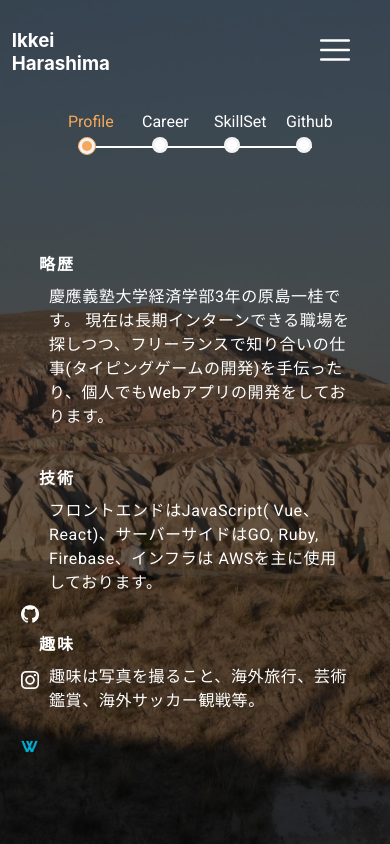
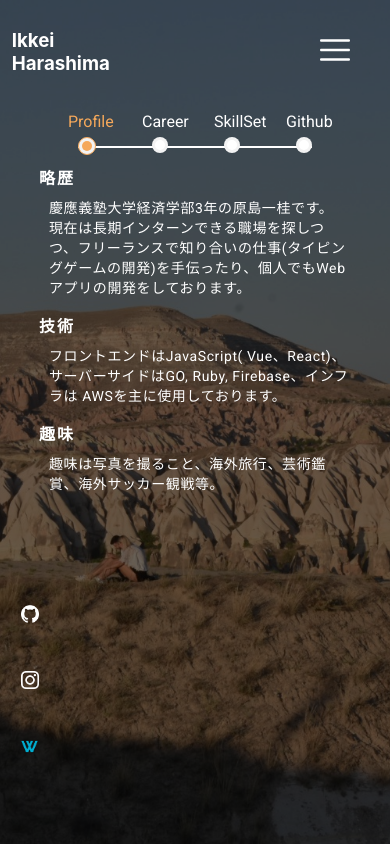
Before and after one commit to 1keiuu/portfolio20, a React (Create React App) app in the folder front/app/: page /profile in a window 390 px wide. Built offline with nearby package versions, Linux system fonts and the light colour scheme; no server answers.

Commit message:
fix profile media query

```diff
--- a/front/app/src/styles/ProductsIndex.css
+++ b/front/app/src/styles/ProductsIndex.css
@@ -32,6 +32,7 @@
 
 .swiper-slide {
   display: flex;
+  flex-direction: column;
 }
 
 .product-card {
@@ -75,7 +76,7 @@
   text-align: start;
   margin: 0;
   color: #fff;
-  font-size: 15px;
+  font-size: 18px;
   font-family: Roboto;
 }
 
@@ -101,3 +102,22 @@
   display: block;
   transition: 1s;
 }
+
+@media screen and (max-width: 767px) {
+  .products-index {
+    padding-left: 0;
+    padding: 0 7%;
+  }
+  .products-index .product-card .product-card__title-wrapper {
+    padding-top: 0;
+  }
+  .products-index .product-card .product-card__title-wrapper .product-card__title {
+    font-size: 14px;
+  }
+  .products-index .product-card .product-card__title-wrapper .product-card__sub-title {
+    font-size: 13px;
+  }
+  .swiper-slide {
+    margin-bottom: 5%;
+  }
+}
--- a/front/app/src/styles/ProfilePage.css
+++ b/front/app/src/styles/ProfilePage.css
@@ -73,4 +73,8 @@
   .profile__inner {
     padding-top: 30%;
   }
+  .profile__inner .swiper-slide {
+    justify-content: flex-start;
+    padding-top: 10px;
+  }
 }
--- a/front/app/src/styles/ProfilePage.min.css
+++ b/front/app/src/styles/ProfilePage.min.css
@@ -1 +1 @@
-.profile__inner{display:flex;flex-direction:column;align-items:center;justify-content:center;width:100%;padding-top:5vw;height:100%;box-sizing:border-box;opacity:0;filter:blur(30px);transform:perspective(50px) translateZ(50px);transition:2s}.profile__inner .swiper-container{width:100%;height:100%}.profile__inner .swiper-slide{display:flex;justify-content:center}.profile__inner .scroll-text__wrapper{position:absolute;bottom:30px}.profile__inner .scroll-text__wrapper .scroll-text{font-size:1.5rem}.profile__inner .scroll-text__wrapper-enter-done{animation:1s ease-in 0s infinite alternate forwards running move}@keyframes move{0%{transform:translateY(0)}100%{transform:translateY(8px)}}.profile__inner .bg-image{position:absolute;width:100%;height:100%;object-fit:cover;left:0;bottom:0;z-index:-1;filter:brightness(0.4)}.profile__inner-enter-done{opacity:1;filter:blur(0);transform:perspective(50px) translateZ(0);transition:1s}@media screen and (max-width: 767px){.profile__inner{padding-top:20%}}@media screen and (max-width: 399px){.profile__inner{padding-top:30%}}
+.profile__inner{display:flex;flex-direction:column;align-items:center;justify-content:center;width:100%;padding-top:5vw;height:100%;box-sizing:border-box;opacity:0;filter:blur(30px);transform:perspective(50px) translateZ(50px);transition:2s}.profile__inner .swiper-container{width:100%;height:100%}.profile__inner .swiper-slide{display:flex;justify-content:center}.profile__inner .scroll-text__wrapper{position:absolute;bottom:30px}.profile__inner .scroll-text__wrapper .scroll-text{font-size:1.5rem}.profile__inner .scroll-text__wrapper-enter-done{animation:1s ease-in 0s infinite alternate forwards running move}@keyframes move{0%{transform:translateY(0)}100%{transform:translateY(8px)}}.profile__inner .bg-image{position:absolute;width:100%;height:100%;object-fit:cover;left:0;bottom:0;z-index:-1;filter:brightness(0.4)}.profile__inner-enter-done{opacity:1;filter:blur(0);transform:perspective(50px) translateZ(0);transition:1s}@media screen and (max-width: 767px){.profile__inner{padding-top:20%}}@media screen and (max-width: 399px){.profile__inner{padding-top:30%}.profile__inner .swiper-slide{justify-content:flex-start;padding-top:10px}}
--- a/front/app/src/styles/ProfilePage.scss
+++ b/front/app/src/styles/ProfilePage.scss
@@ -100,5 +100,9 @@ $breakpoint-down: (
 @include mq-down(sm) {
   .profile__inner {
     padding-top: 30%;
+    .swiper-slide {
+      justify-content: flex-start;
+      padding-top: 10px;
+    }
   }
 }
--- a/front/app/src/styles/careerSlide.css
+++ b/front/app/src/styles/careerSlide.css
@@ -1,5 +1,6 @@
 .career__slide {
   margin: 3% 0;
+  height: 90%;
   display: flex;
   align-items: center;
 }
@@ -68,3 +69,24 @@
   opacity: 1;
   transition: 1s;
 }
+
+@media screen and (max-width: 399px) {
+  .career__slide {
+    width: 80%;
+    margin: 0;
+  }
+  .career__slide .item__text {
+    font-size: 13px;
+  }
+  .profile__slide .slide__text {
+    margin-bottom: 8px;
+  }
+  .biography__text,
+  .skill__text,
+  .hobby__text {
+    font-size: 14px;
+  }
+  .career__slide .timeline {
+    height: 85%;
+  }
+}
--- a/front/app/src/styles/careerSlide.min.css
+++ b/front/app/src/styles/careerSlide.min.css
@@ -1 +1 @@
-.career__slide{margin:3% 0;display:flex;align-items:center}.career__slide .timeline{position:relative;width:100%;height:95%;display:flex;flex-direction:column;justify-content:space-around}.career__slide .timeline .timeline__left-line{position:absolute;width:1.5px;height:100%;background:#cecece;left:12px}.career__slide .timeline .timeline__item{display:flex;align-items:center;transform:translateY(100px);opacity:0;transition:0.5s;display:flex;align-items:flex-start}.career__slide .timeline .timeline__item .item__dot-wrapper{width:24px;height:24px;background:#fff;border-radius:50%;display:flex;justify-content:center;align-items:center;z-index:2}.career__slide .timeline .timeline__item .item__dot-wrapper .item__dot{width:14px;height:14px;border-radius:50%;background:#9d9d9d}.career__slide .timeline .timeline__item .item__text{margin-left:10px;font-weight:bold}.career__slide .timeline .timeline__item .item__text-list{font-size:13px;padding-left:50px;margin-top:8px;color:grey;font-weight:bold;text-align:left}.career__slide .timeline .timeline__item-enter-done{transform:translateY(0px);opacity:1;transition:1s}
+.career__slide{margin:3% 0;height:90%;display:flex;align-items:center}.career__slide .timeline{position:relative;width:100%;height:95%;display:flex;flex-direction:column;justify-content:space-around}.career__slide .timeline .timeline__left-line{position:absolute;width:1.5px;height:100%;background:#cecece;left:12px}.career__slide .timeline .timeline__item{display:flex;align-items:center;transform:translateY(100px);opacity:0;transition:0.5s;display:flex;align-items:flex-start}.career__slide .timeline .timeline__item .item__dot-wrapper{width:24px;height:24px;background:#fff;border-radius:50%;display:flex;justify-content:center;align-items:center;z-index:2}.career__slide .timeline .timeline__item .item__dot-wrapper .item__dot{width:14px;height:14px;border-radius:50%;background:#9d9d9d}.career__slide .timeline .timeline__item .item__text{margin-left:10px;font-weight:bold}.career__slide .timeline .timeline__item .item__text-list{font-size:13px;padding-left:50px;margin-top:8px;color:grey;font-weight:bold;text-align:left}.career__slide .timeline .timeline__item-enter-done{transform:translateY(0px);opacity:1;transition:1s}@media screen and (max-width: 399px){.career__slide{width:80%;margin:0}.career__slide .item__text{font-size:13px}.profile__slide .slide__text{margin-bottom:8px}.biography__text,.skill__text,.hobby__text{font-size:14px}.career__slide .timeline{height:85%}}
--- a/front/app/src/styles/careerSlide.scss
+++ b/front/app/src/styles/careerSlide.scss
@@ -1,5 +1,42 @@
+///////////////////////////////////////////////////////////////////////////////////
+
+// 変数の定義
+
+// min-width
+$breakpoint-up: (
+  'sm': 'screen and (min-width: 400px)',
+  'md': 'screen and (min-width: 768px)',
+  'lg': 'screen and (min-width: 1000px)',
+  'xl': 'screen and (min-width: 1200px)',
+) !default;
+
+// max-width
+$breakpoint-down: (
+  'sm': 'screen and (max-width: 399px)',
+  'md': 'screen and (max-width: 767px)',
+  'lg': 'screen and (max-width: 999px)',
+  'xl': 'screen and (max-width: 1199px)',
+) !default;
+
+// @mixinの定義
+@mixin mq-up($breakpoint: md) {
+  @media #{map-get($breakpoint-up, $breakpoint)} {
+    @content;
+  }
+}
+
+@mixin mq-down($breakpoint: md) {
+  @media #{map-get($breakpoint-down, $breakpoint)} {
+    @content;
+  }
+}
+// 参考 https://www.tam-tam.co.jp/tipsnote/html_css/post10708.html
+
+///////////////////////////////////////////////////////////////////////////////////
+
 .career__slide {
   margin: 3% 0;
+  height: 90%;
   display: flex;
   align-items: center;
   .timeline {
@@ -60,3 +97,24 @@
     }
   }
 }
+
+@include mq-down(sm) {
+  .career__slide {
+    width: 80%;
+    margin: 0;
+    .item__text {
+      font-size: 13px;
+    }
+  }
+  .profile__slide .slide__text {
+    margin-bottom: 8px;
+  }
+  .biography__text,
+  .skill__text,
+  .hobby__text {
+    font-size: 14px;
+  }
+  .career__slide .timeline {
+    height: 85%;
+  }
+}
--- a/front/app/src/styles/productsIndex.scss
+++ b/front/app/src/styles/productsIndex.scss
@@ -1,3 +1,39 @@
+///////////////////////////////////////////////////////////////////////////////////
+
+// 変数の定義
+
+// min-width
+$breakpoint-up: (
+  'sm': 'screen and (min-width: 400px)',
+  'md': 'screen and (min-width: 768px)',
+  'lg': 'screen and (min-width: 1000px)',
+  'xl': 'screen and (min-width: 1200px)',
+) !default;
+
+// max-width
+$breakpoint-down: (
+  'sm': 'screen and (max-width: 399px)',
+  'md': 'screen and (max-width: 767px)',
+  'lg': 'screen and (max-width: 999px)',
+  'xl': 'screen and (max-width: 1199px)',
+) !default;
+
+// @mixinの定義
+@mixin mq-up($breakpoint: md) {
+  @media #{map-get($breakpoint-up, $breakpoint)} {
+    @content;
+  }
+}
+
+@mixin mq-down($breakpoint: md) {
+  @media #{map-get($breakpoint-down, $breakpoint)} {
+    @content;
+  }
+}
+// 参考 https://www.tam-tam.co.jp/tipsnote/html_css/post10708.html
+
+///////////////////////////////////////////////////////////////////////////////////
+
 .products-index__inner {
   opacity: 0;
   filter: blur(50px);
@@ -28,6 +64,7 @@
 
 .swiper-slide {
   display: flex;
+  flex-direction: column;
 }
 
 .product-card {
@@ -67,7 +104,7 @@
       text-align: start;
       margin: 0;
       color: #fff;
-      font-size: 15px;
+      font-size: 18px;
       font-family: Roboto;
     }
     .product-card__title {
@@ -93,3 +130,22 @@
     transition: 1s;
   }
 }
+
+@include mq-down(md) {
+  .products-index {
+    padding-left: 0;
+    padding: 0 7%;
+    .product-card .product-card__title-wrapper {
+      padding-top: 0;
+      .product-card__title {
+        font-size: 14px;
+      }
+      .product-card__sub-title {
+        font-size: 13px;
+      }
+    }
+  }
+  .swiper-slide {
+    margin-bottom: 5%;
+  }
+}
--- a/front/app/src/styles/profileSlide.css
+++ b/front/app/src/styles/profileSlide.css
@@ -57,6 +57,9 @@
 }
 
 @media screen and (max-width: 767px) {
+  .swiper-slide {
+    align-items: center;
+  }
   .slide__inner {
     flex-direction: column;
   }
--- a/front/app/src/styles/profileSlide.min.css
+++ b/front/app/src/styles/profileSlide.min.css
@@ -1 +1 @@
-.profile__slide{width:80%;display:flex;align-items:center;justify-content:flex-start;padding-left:10%}.profile__slide .slide__inner{display:flex;align-items:flex-start}.profile__slide p{text-align:start}.profile__slide .profile-image{width:40%;position:absolute;filter:brightness(0.6)}.profile__slide .slide__title{font-weight:bold;letter-spacing:2px;margin-bottom:8px}.profile__slide .slide__text{opacity:0;transform:translateY(100px);transition:1s ease-out;padding-bottom:8px;margin-bottom:30px;width:30%;margin-right:2%;letter-spacing:0.6px}.profile__slide .slide__text-enter-done{opacity:1;transform:translateY(0);transition:1s ease-out}.profile__slide .biography__text{padding-left:10px}.profile__slide .skill__text{padding-left:10px}.profile__slide .hobby__text{padding-left:10px}@media screen and (max-width: 767px){.slide__inner{flex-direction:column}.profile__slide .slide__text{width:100%}.profile__slide{padding-left:0}}
+.profile__slide{width:80%;display:flex;align-items:center;justify-content:flex-start;padding-left:10%}.profile__slide .slide__inner{display:flex;align-items:flex-start}.profile__slide p{text-align:start}.profile__slide .profile-image{width:40%;position:absolute;filter:brightness(0.6)}.profile__slide .slide__title{font-weight:bold;letter-spacing:2px;margin-bottom:8px}.profile__slide .slide__text{opacity:0;transform:translateY(100px);transition:1s ease-out;padding-bottom:8px;margin-bottom:30px;width:30%;margin-right:2%;letter-spacing:0.6px}.profile__slide .slide__text-enter-done{opacity:1;transform:translateY(0);transition:1s ease-out}.profile__slide .biography__text{padding-left:10px}.profile__slide .skill__text{padding-left:10px}.profile__slide .hobby__text{padding-left:10px}@media screen and (max-width: 767px){.swiper-slide{align-items:center}.slide__inner{flex-direction:column}.profile__slide .slide__text{width:100%}.profile__slide{padding-left:0}}
--- a/front/app/src/styles/profileSlide.scss
+++ b/front/app/src/styles/profileSlide.scss
@@ -76,6 +76,9 @@ $breakpoint-down: (
 }
 
 @include mq(md) {
+  .swiper-slide {
+    align-items: center;
+  }
   .slide__inner {
     flex-direction: column;
   }
```
Also changed, not shown: front/app/src/styles/ProductsIndex.min.css (+1 -1 lines).
